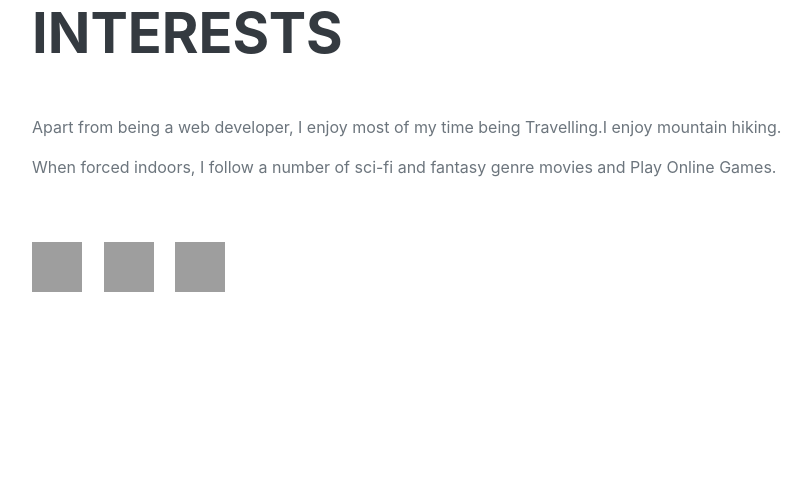
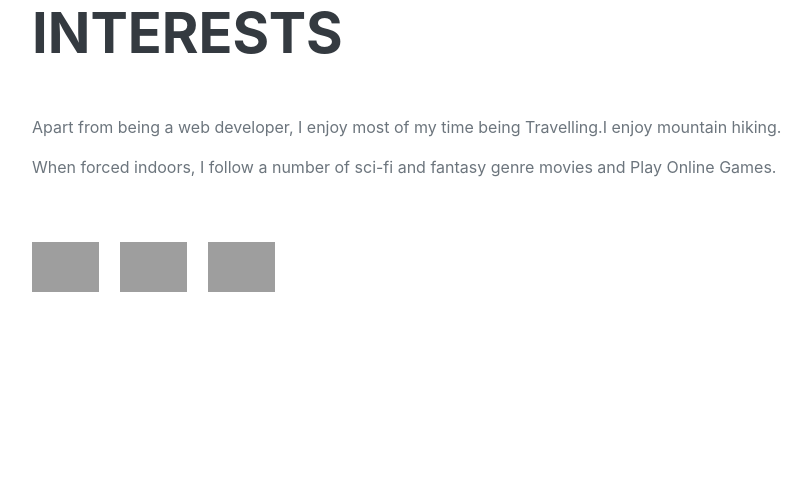
Before and after one commit to sheheryar92/portfolio-sheheryar, a PHP site: page / in a window 1280 px wide. Shown: the part 3495-3986 px from the top of the page, without its empty margins (288-1099 px from the left). Run offline with PHP 8.4, Linux system fonts and the light colour scheme; some web fonts are replaced; grey boxes are pictures that could not be loaded.

Commit message:
Update custom.css

```diff
--- a/css/custom.css
+++ b/css/custom.css
@@ -79,6 +79,5 @@
 
 
 .dota_log {
-    height: 50px !important;
-      width: 50px;
+     height: 50px !important;
 }
```
